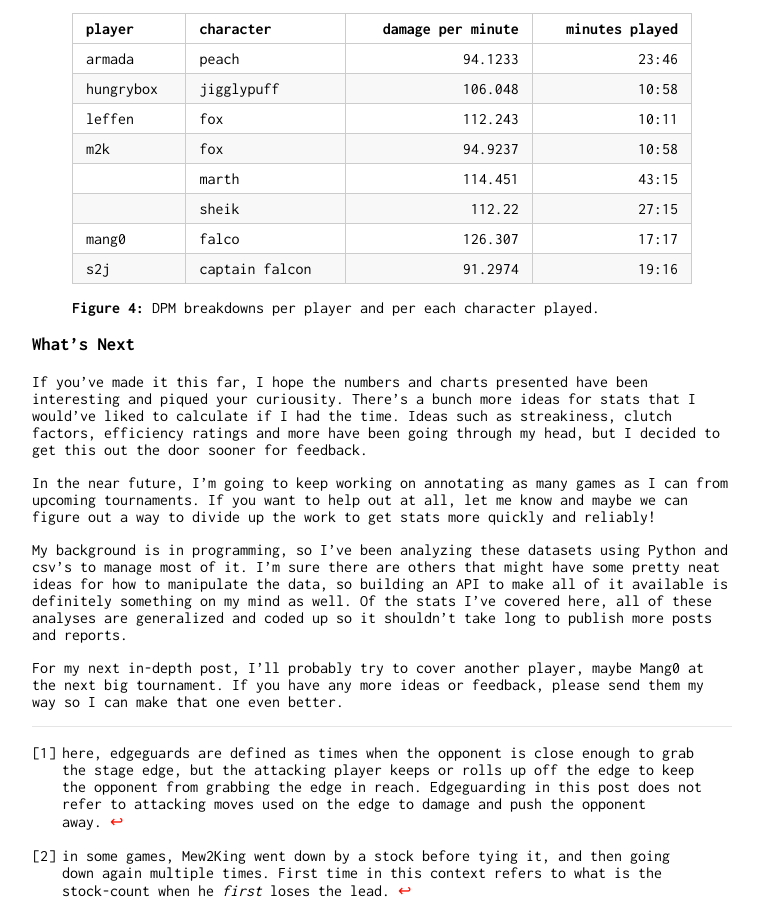
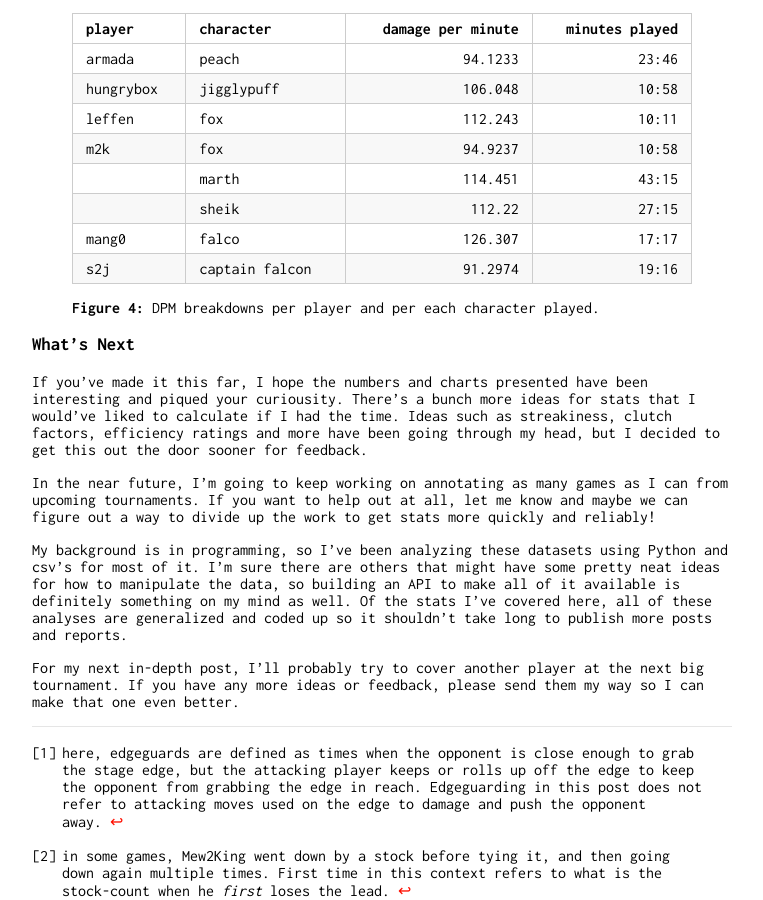
Before and after one commit to phouse512/games, a Jekyll site: the page built from games/_posts/2016-11-23-m2k-smash-summit.md, in a window 1280 px wide and 900 px high, scrolled down 3201 px. Shown: the whole window, without its empty margins (258-1021 px from the left). Built offline with Jekyll 4.4.1, drawn with Linux system fonts in a browser that asks for light colours; a script that is not in the unit is left out; some of the changed text lies outside the part shown.

```diff
--- a/games/_posts/2016-11-23-m2k-smash-summit.md
+++ b/games/_posts/2016-11-23-m2k-smash-summit.md
@@ -218,14 +218,14 @@
 quickly and reliably!
 
 My background is in programming, so I've been analyzing these datasets using
-Python and csv's to manage most of it. I'm sure there are others that might
+Python and csv's for most of it. I'm sure there are others that might
 have some pretty neat ideas for how to manipulate the data, so building an API
 to make all of it available is definitely something on my mind as well. Of the
 stats I've covered here, all of these analyses are generalized and coded up so
 it shouldn't take long to publish more posts and reports.
 
-For my next in-depth post, I'll probably try to cover another player, maybe
-Mang0 at the next big tournament. If you have any more ideas or feedback,
+For my next in-depth post, I'll probably try to cover another player
+at the next big tournament. If you have any more ideas or feedback,
 please send them my way so I can make that one even better.
 
 ***
```
Also changed, not shown: other parts of games/_posts/2016-11-23-m2k-smash-summit.md (+2 -0 lines).
